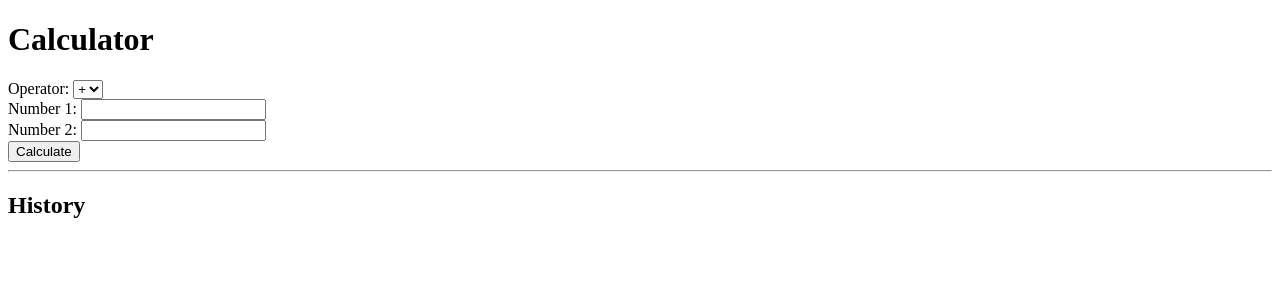
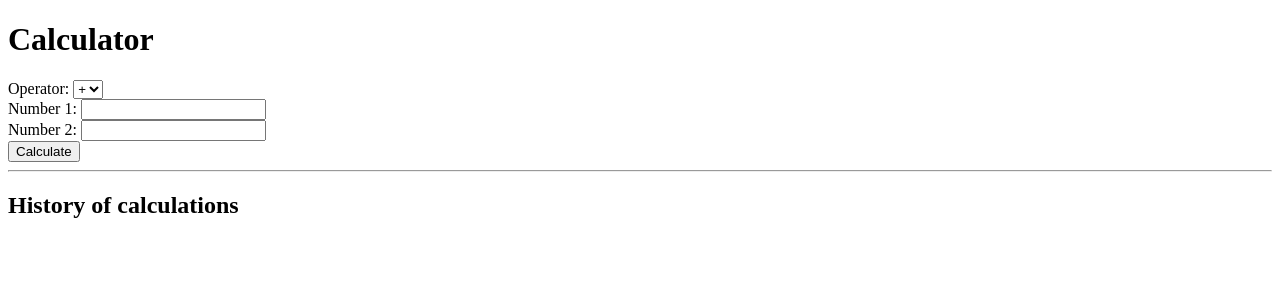
Before and after one commit to raghav710/sample-flaskql-calculator, a Flask app: page / in a window 1280 px wide. Shown: the top 300 px of the page. Run offline with Flask 3, Linux system fonts and the light colour scheme.

Commit message:
rename history pane

```diff
--- a/templates/calculator.html
+++ b/templates/calculator.html
@@ -24,7 +24,7 @@
   </form>
   <div id="result"></div>
   <hr>
-  <h2>History</h2>
+  <h2>History of calculations</h2>
   <ul id="history"></ul>
 </body>
 <script>
```
